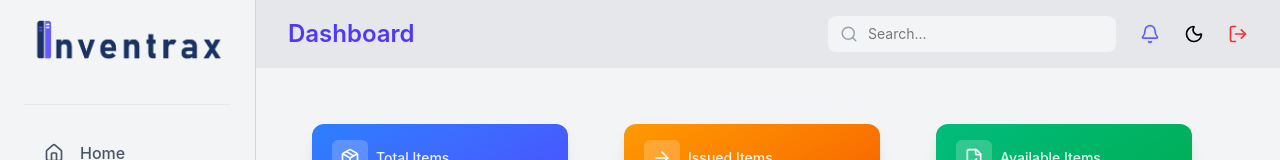
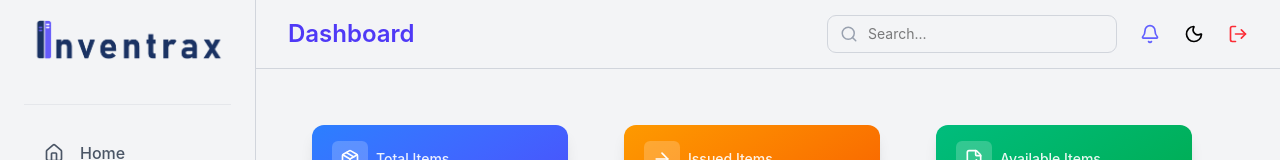
Before and after one commit to karenthiran/Inventory-Management-System, a React (Vite) app in the folder client/: page / in a window 1280 px wide. Shown: the top 160 px of the page. Built offline with nearby package versions, Linux system fonts and the light colour scheme.

Commit message:
searchbar boarder adjusted

```diff
--- a/client/src/components/common/TopNavbar.jsx
+++ b/client/src/components/common/TopNavbar.jsx
@@ -18,7 +18,7 @@ const Topbar = () => {
   const title = routeTitles[location.pathname] || "Dashboard";
 
   return (
-    <div className="w-full bg-gray-200 px-8 py-4 flex items-center justify-between">
+    <div className="w-full bg-gray-100 px-8 py-4 flex items-center justify-between   border-b border-gray-300">
       {/* Dynamic Title */}
       <h1 className="text-2xl font-semibold text-indigo-600">{title}</h1>
 
@@ -33,7 +33,7 @@ const Topbar = () => {
           <input
             type="text"
             placeholder="Search..."
-            className="w-72 bg-gray-100 rounded-lg py-2 pl-10 pr-4 text-sm outline-none focus:ring-2 focus:ring-indigo-300"
+            className="w-72 bg-gray-100 rounded-lg py-2 pl-10 pr-4 text-sm outline outline-1 outline-gray-300 focus:ring-2 focus:ring-indigo-300"
           />
         </div>
 
```
